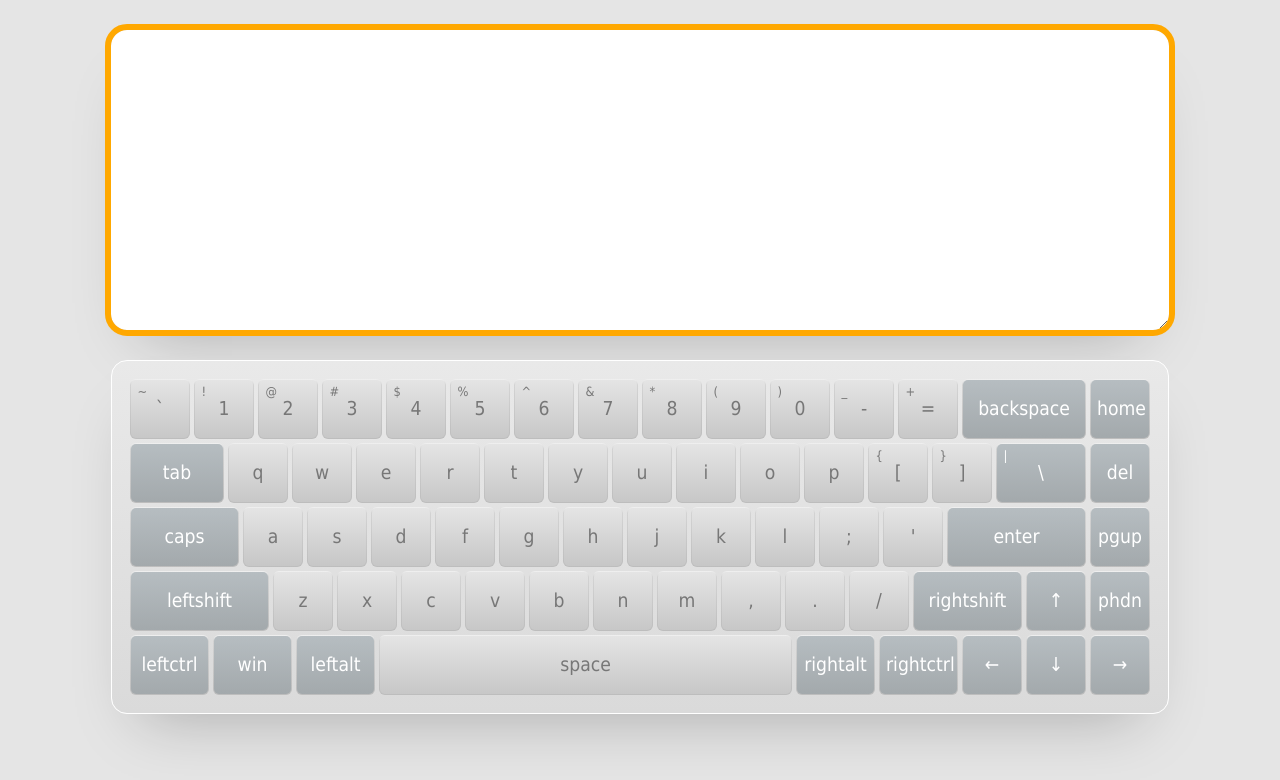
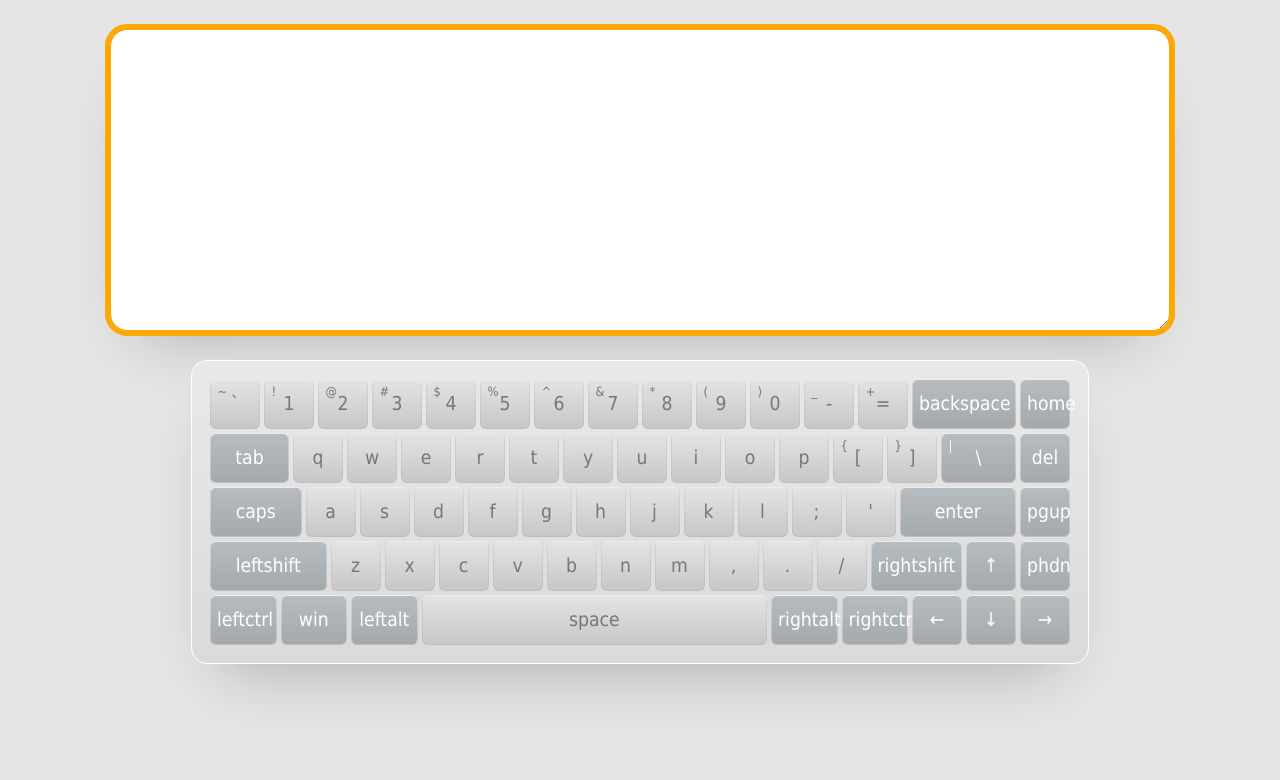
Before and after one commit to Jeneko/rss-virtual-keyboard, a website built with webpack: page src/index.html in a window 1280 px wide. Built offline with nearby package versions, Linux system fonts and the light colour scheme.

Commit message:
refactor: add and change some variables

```diff
--- a/src/sass/abstract/_variables.scss
+++ b/src/sass/abstract/_variables.scss
@@ -2,7 +2,7 @@
 $btn-radius: 6px;
 
 // BUTTON UNIT SIZES
-$unit:          60px;
+$unit:          50px;
 $size-1u:       $unit;
 $size-1_25u:    $unit * 1.25;
 $size-1_5u:     $unit * 1.5;
@@ -14,6 +14,7 @@
 
 // Colors
 $color-white: #ffffff;
+$color-led-on: #00ff00;
 
 $color-bg-hovered: #FFA800;
 $color-text-default: #777777;
```
